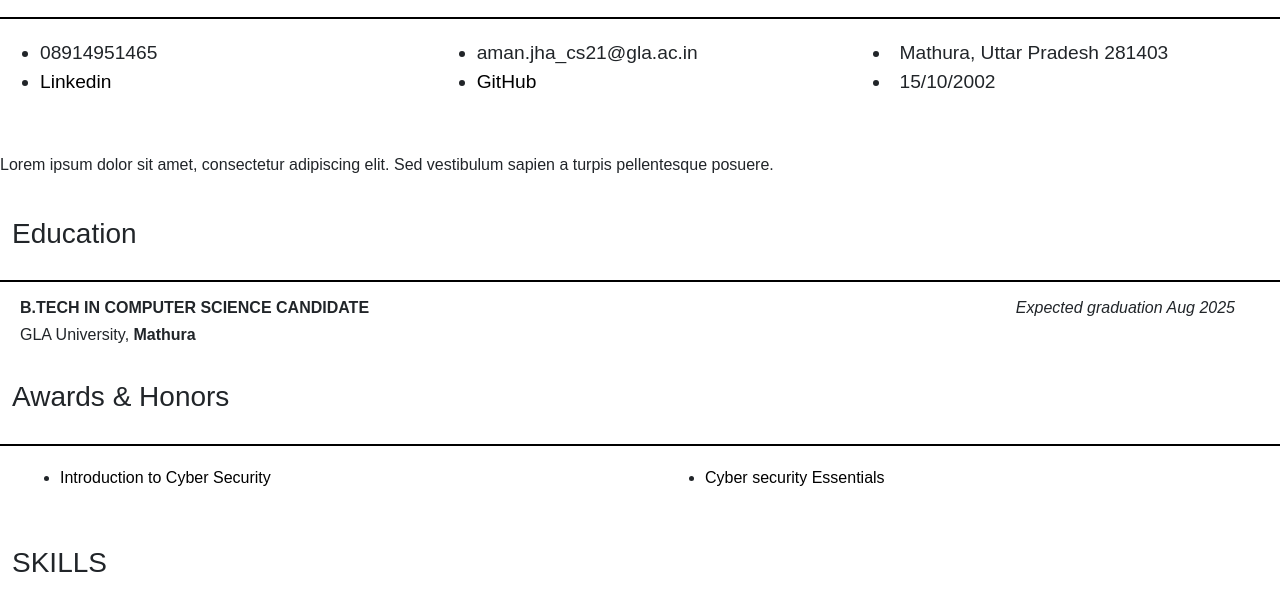
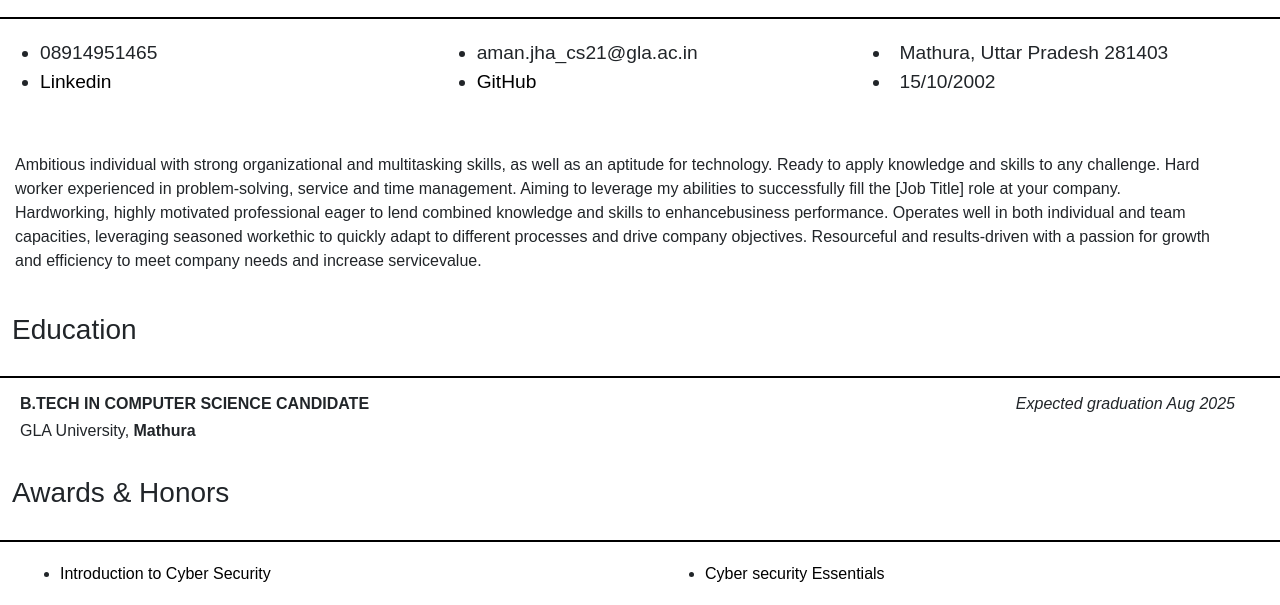
Before and after one commit to Aman-jha-8/resumee1, a plain HTML site: page index.html in a window 1280 px wide. Shown: the part 195-800 px from the top of the page. Drawn offline with nearby package versions, Linux system fonts and the light colour scheme.

Commit message:
Update index.html

```diff
--- a/index.html
+++ b/index.html
@@ -106,8 +106,7 @@
 
 
   <div class="resume-section">
-    <p>Lorem ipsum dolor sit amet, consectetur adipiscing elit. Sed vestibulum sapien a turpis pellentesque
-      posuere.</p>
+    <p style="max-width: 95%;padding-left: 15px;">Ambitious individual with strong organizational and multitasking skills, as well as an aptitude for technology. Ready to apply knowledge and skills to any challenge. Hard worker experienced in problem-solving, service and time management. Aiming to leverage my abilities to successfully fill the [Job Title] role at your company. Hardworking, highly motivated professional eager to lend combined knowledge and skills to enhancebusiness performance. Operates well in both individual and team capacities, leveraging seasoned workethic to quickly adapt to different processes and drive company objectives. Resourceful and results-driven with a passion for growth and efficiency to meet company needs and increase servicevalue.</p>
   </div>
 
   <div class="resume-section">
```
